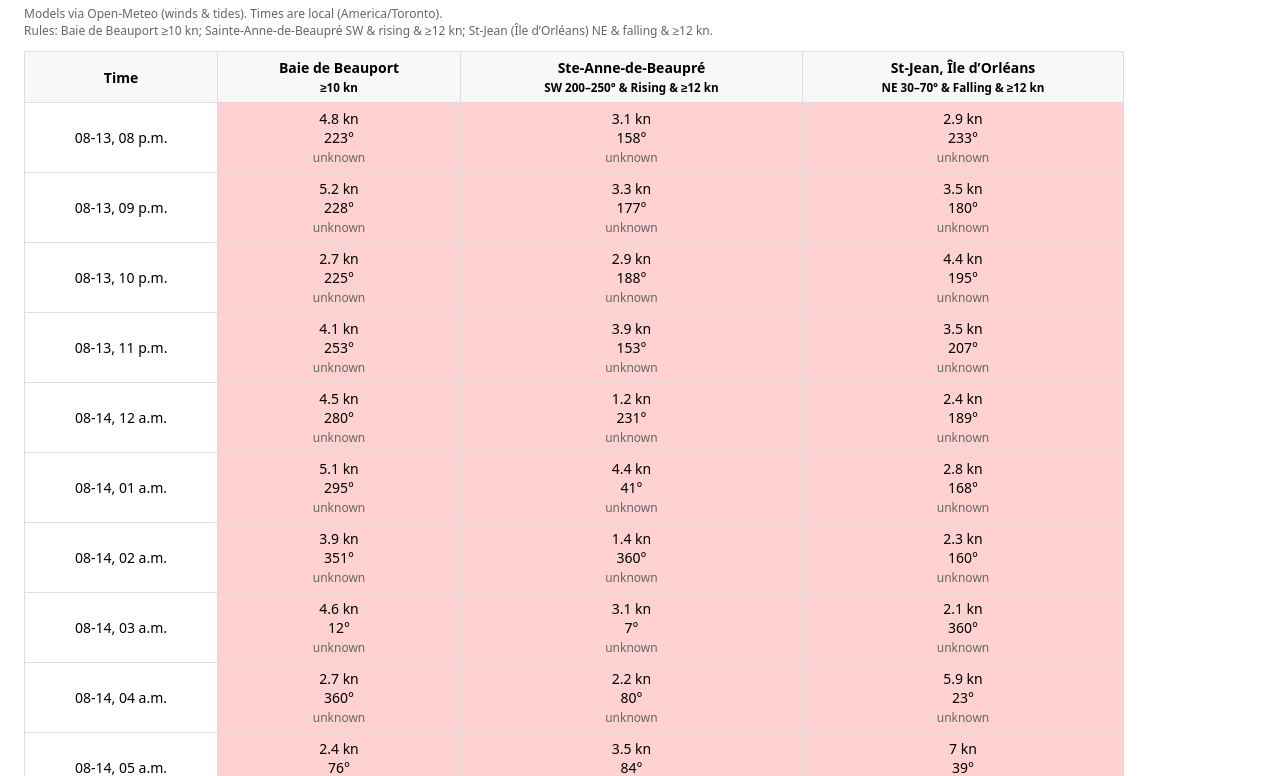
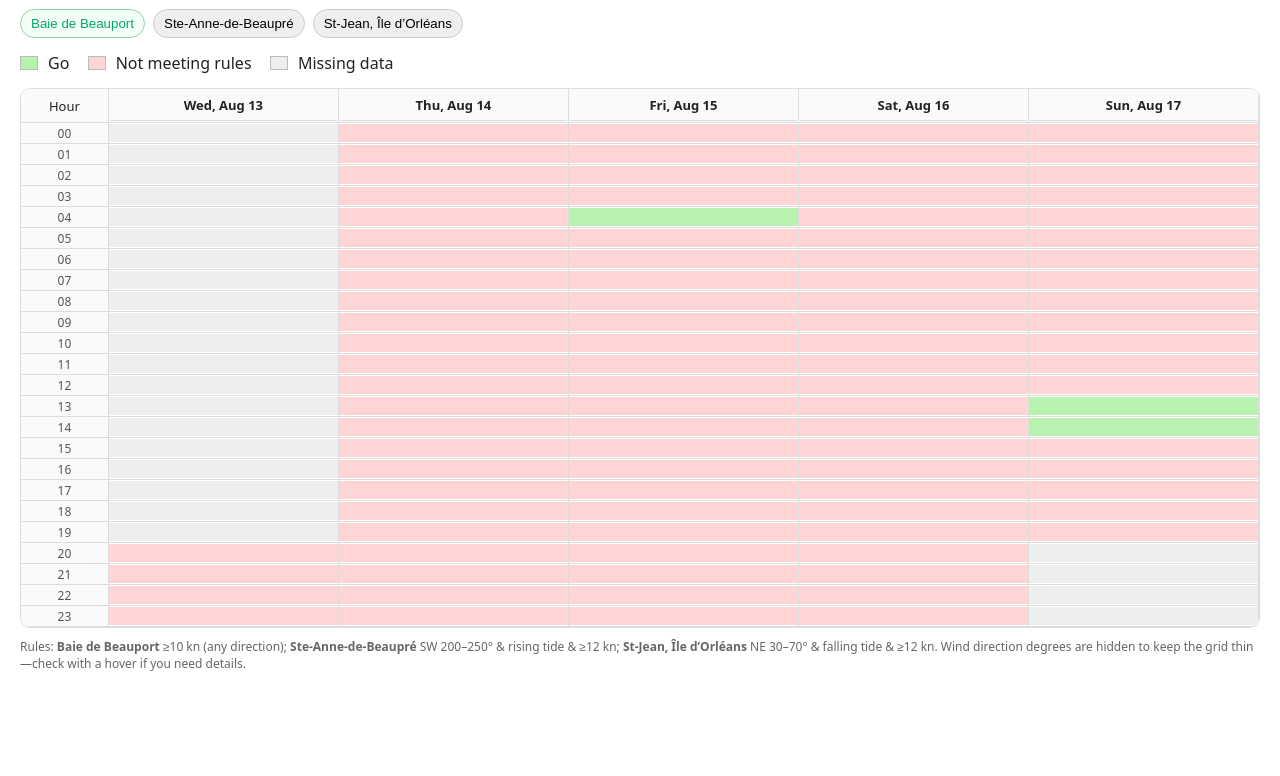
Before and after one commit to RopoGeek/wingfoil-windows-quebec, a plain HTML site: page index.html in a window 1280 px wide. Shown: the part 83-859 px from the top of the page. After the commit the page ends 800 px from the top, so only its background shows below. Drawn offline with Linux system fonts and the light colour scheme.

Commit message:
Update index.html

```diff
--- a/index.html
+++ b/index.html
@@ -4,61 +4,230 @@
 <meta name="viewport" content="width=device-width,initial-scale=1" />
 <title>Wingfoil Windows – Québec Area</title>
 <style>
-  body{font-family:system-ui,Segoe UI,Arial;margin:24px;max-width:1100px}
-  table{border-collapse:collapse;width:100%}
-  th,td{border:1px solid #ddd;padding:6px;text-align:center;font-size:14px}
-  th{position:sticky;top:0;background:#f8f8f8}
-  .ok{background:#c9f7c0} .no{background:#ffd1d1}
-  .mono{font-variant-numeric:tabular-nums}
-  .small{font-size:12px;color:#666}
-  .pill{display:inline-block;padding:2px 6px;border-radius:999px;border:1px solid #999;margin-left:6px;font-size:12px}
+  :root{
+    --ok:#b7f3af;       /* green */
+    --no:#ffd4d4;       /* red */
+    --neutral:#eee;     /* grey */
+    --grid-border:#ddd;
+    --text:#222;
+    --muted:#666;
+    --accent:#0b5;
+  }
+  body{font-family:system-ui,Segoe UI,Arial;margin:20px;color:var(--text)}
+  header{display:flex;align-items:center;gap:10px;flex-wrap:wrap}
+  h1{font-size:20px;margin:0}
+  .pill{border:1px solid #aaa;border-radius:999px;padding:2px 8px;font-size:12px;color:#444}
+  .muted{color:var(--muted);font-size:13px}
+  .tabs{display:flex;gap:8px;margin:14px 0}
+  .tab{padding:6px 10px;border:1px solid #ccc;border-radius:999px;cursor:pointer}
+  .tab.active{background:#f3fff6;border-color:#8fd4a8;color:#0a6}
+  .legend{display:flex;gap:10px;align-items:center;margin:6px 0 14px}
+  .swatch{width:16px;height:12px;border:1px solid #bbb;display:inline-block;vertical-align:middle}
+  .s-ok{background:var(--ok)} .s-no{background:var(--no)} .s-unk{background:var(--neutral)}
+
+  /* Matrix */
+  .matrix-wrap{overflow-x:auto;border:1px solid var(--grid-border);border-radius:10px}
+  table{border-collapse:separate;border-spacing:0;width:max-content;min-width:100%}
+  th,td{border-right:1px solid var(--grid-border);border-bottom:1px solid var(--grid-border)}
+  th{position:sticky;top:0;background:#fafafa;font-weight:600;font-size:13px}
+  th.day{min-width:120px;text-align:center}
+  th.hour{position:sticky;left:0;background:#fafafa;font-weight:500;width:44px}
+  td{height:18px;width:120px;padding:0}
+  .cell{height:18px}
+  /* Day separators (vertical) */
+  .day-head{padding:6px 4px;border-bottom:1px solid var(--grid-border)}
+  .date{font-weight:600}
+  .dow{font-size:12px;color:var(--muted)}
+  .day-col{background:linear-gradient(to right, rgba(0,0,0,0.03) 0 0)}
+  .hour-label{padding:0 6px;font-size:12px;color:#555}
+  .footnote{margin-top:10px;font-size:12px;color:var(--muted)}
+
+  /* Tooltip */
+  [title]{position:relative}
 </style>
-<h1>Wingfoil Windows – Québec Area <span class="pill">Local time</span></h1>
-<p class="small">Models via Open-Meteo (winds & tides). Times are local (America/Toronto).<br>
-Rules: Baie de Beauport ≥10 kn; Sainte-Anne-de-Beaupré SW & rising & ≥12 kn; St-Jean (Île d’Orléans) NE & falling & ≥12 kn.</p>
-<table id="grid"><thead></thead><tbody></tbody></table>
+
+<header>
+  <h1>Wingfoil Windows – Québec Area</h1>
+  <span class="pill">Local time (America/Toronto)</span>
+</header>
+<p class="muted">
+  Flip between spots below. Each grid shows <b>hours vertically (00–23)</b> and <b>days horizontally</b>.
+  Cells turn green only when your rules are met. Hover a cell to see wind (kn) and tide trend.
+</p>
+
+<div class="tabs" id="tabs"></div>
+
+<div class="legend">
+  <span class="swatch s-ok"></span> Go &nbsp;
+  <span class="swatch s-no"></span> Not meeting rules &nbsp;
+  <span class="swatch s-unk"></span> Missing data
+</div>
+
+<div id="matrices"></div>
+
+<p class="footnote">
+  Rules:
+  <b>Baie de Beauport</b> ≥10 kn (any direction);
+  <b>Ste-Anne-de-Beaupré</b> SW 200–250° & rising tide & ≥12 kn;
+  <b>St-Jean, Île d’Orléans</b> NE 30–70° & falling tide & ≥12 kn.
+  Wind direction degrees are hidden to keep the grid thin—check with a hover if you need details.
+</p>
+
 <script>
 (async function(){
+  // Load data
   let data;
   try{
     data = await fetch('forecast.json',{cache:'no-store'}).then(r=>r.json());
   }catch(e){
-    document.body.insertAdjacentHTML('beforeend','<p style="color:#b00">Could not load forecast.json. If you just set this up, run the “Update forecast” workflow once (Actions tab), or wait for it to run automatically.</p>');
+    document.body.insertAdjacentHTML('beforeend',
+      '<p style="color:#b00">Could not load forecast.json. Run the “Update forecast” workflow once (Actions tab), or wait for it to run automatically.</p>');
     return;
   }
-  const head = document.querySelector('#grid thead');
-  const body = document.querySelector('#grid tbody');
 
-  head.innerHTML = `
-    <tr>
-      <th>Time</th>
-      <th>Baie de Beauport<br><small>≥10 kn</small></th>
-      <th>Ste-Anne-de-Beaupré<br><small>SW 200–250° & Rising & ≥12 kn</small></th>
-      <th>St-Jean, Île d’Orléans<br><small>NE 30–70° & Falling & ≥12 kn</small></th>
-    </tr>`;
+  // Parse into a structure: days -> hours -> values per spot
+  // Spots: beauport, ste_anne, st_jean
+  const hours = data.hours || [];
+  if (!hours.length){
+    document.body.insertAdjacentHTML('beforeend',
+      '<p class="muted">No data yet. Run the “Update forecast” workflow, then refresh.</p>');
+    return;
+  }
 
-  for (const row of data.hours) {
-    const t = new Date(row.time).toLocaleString('en-CA', { timeZone: 'America/Toronto', hour: '2-digit', day: '2-digit', month: '2-digit' });
-    const b = row.beauport  || {};
-    const s = row.ste_anne  || {};
-    const j = row.st_jean   || {};
+  // Group by local day string
+  const toLocal = s => new Date(s);
+  const dayKey = d => d.toLocaleDateString('en-CA', { timeZone: 'America/Toronto' });
+  const dayLabel = d => d.toLocaleDateString('en-CA', { weekday:'short', month:'short', day:'2-digit', timeZone:'America/Toronto' });
 
-    function cell(obj, key){
-      const go = obj.go && obj.go[key];
-      const wind = (obj.wind_kn ?? '-') + ' kn';
-      const dir  = (obj.dir_deg ?? '-') + '°';
-      const tide = (obj.tide ?? '-');
-      return `<td class="${go ? 'ok':'no'}">${wind}<br>${dir}<br><span class="small">${tide}</span></td>`;
+  const byDay = new Map();
+  for(const row of hours){
+    const t = toLocal(row.time);
+    const key = dayKey(t);
+    if(!byDay.has(key)) byDay.set(key, []);
+    byDay.get(key).push(row);
+  }
+
+  // Ensure each day's hours are sorted
+  for(const arr of byDay.values()){
+    arr.sort((a,b)=> new Date(a.time)-new Date(b.time));
+  }
+
+  // Build per-spot matrices
+  const spots = [
+    {key:'beauport', label:'Baie de Beauport'},
+    {key:'ste_anne', label:'Ste-Anne-de-Beaupré'},
+    {key:'st_jean', label:'St-Jean, Île d’Orléans'},
+  ];
+
+  const tabBar = document.getElementById('tabs');
+  const matrices = document.getElementById('matrices');
+
+  spots.forEach((s,i)=>{
+    const tab = document.createElement('button');
+    tab.className = 'tab' + (i===0?' active':'');
+    tab.textContent = s.label;
+    tab.dataset.target = s.key;
+    tabBar.appendChild(tab);
+  });
+
+  function buildMatrix(spotKey){
+    // Create table: rows = 00..23, cols = days
+    const container = document.createElement('div');
+    container.className = 'matrix-wrap';
+    const tbl = document.createElement('table');
+
+    // Header row (empty corner + one th per day)
+    const thead = document.createElement('thead');
+    const htr = document.createElement('tr');
+
+    const corner = document.createElement('th');
+    corner.className = 'hour';
+    corner.textContent = 'Hour';
+    htr.appendChild(corner);
+
+    const dayOrder = Array.from(byDay.keys()).sort((a,b)=> new Date(a)-new Date(b));
+    dayOrder.forEach(dk=>{
+      const th = document.createElement('th');
+      th.className = 'day';
+      const dt = new Date(dk + 'T00:00:00-04:00'); // display only
+      th.innerHTML = `<div class="day-head"><div class="date">${dayLabel(dt)}</div></div>`;
+      htr.appendChild(th);
+    });
+    thead.appendChild(htr);
+    tbl.appendChild(thead);
+
+    // Build a map for quick access: map[dayKey][hour] = row[spotKey]
+    const map = {};
+    dayOrder.forEach(k=>{
+      map[k] = {};
+      const arr = byDay.get(k) || [];
+      arr.forEach(row=>{
+        const h = new Date(row.time).toLocaleString('en-CA',{ hour:'2-digit', hour12:false, timeZone:'America/Toronto' });
+        map[k][h] = row[spotKey] || {};
+      });
+    });
+
+    const tbody = document.createElement('tbody');
+
+    for(let hour=0; hour<24; hour++){
+      const hrStr = hour.toString().padStart(2,'0');
+      const tr = document.createElement('tr');
+
+      const th = document.createElement('th');
+      th.className = 'hour';
+      th.innerHTML = `<span class="hour-label">${hrStr}</span>`;
+      tr.appendChild(th);
+
+      dayOrder.forEach(dk=>{
+        const obj = map[dk][hrStr] || {};
+        const go = obj.go ? (obj.go.beauport ?? obj.go.ste_anne ?? obj.go.st_jean) : false;
+        // Determine background:
+        let bg = 'var(--neutral)';
+        if (obj.wind_kn == null) {
+          bg = 'var(--neutral)';
+        } else if (go) {
+          bg = 'var(--ok)';
+        } else {
+          bg = 'var(--no)';
+        }
+        const td = document.createElement('td');
+        const tide = (obj.tide ?? 'unknown');
+        const w = (obj.wind_kn == null ? '-' : obj.wind_kn + ' kn');
+        // we hide degrees to keep it thin; still include in tooltip if present
+        const deg = (obj.dir_deg == null ? '' : `, ${obj.dir_deg}°`);
+        td.innerHTML = `<div class="cell" title="${dk} ${hrStr}:00 — ${w}${deg} • tide: ${tide}"></div>`;
+        td.querySelector('.cell').style.background = bg;
+        tr.appendChild(td);
+      });
+
+      tbody.appendChild(tr);
     }
 
-    body.insertAdjacentHTML('beforeend', `
-      <tr>
-        <td class="mono">${t}</td>
-        ${cell(b,'beauport')}
-        ${cell(s,'ste_anne')}
-        ${cell(j,'st_jean')}
-      </tr>`);
+    tbl.appendChild(tbody);
+    container.appendChild(tbl);
+    return container;
   }
+
+  // Render all matrices but show only active one
+  const views = {};
+  spots.forEach((s,i)=>{
+    const v = buildMatrix(s.key);
+    v.style.display = i===0 ? 'block':'none';
+    v.id = 'view-'+s.key;
+    matrices.appendChild(v);
+    views[s.key] = v;
+  });
+
+  // Tab switching
+  tabBar.addEventListener('click', (e)=>{
+    const btn = e.target.closest('.tab');
+    if(!btn) return;
+    [...tabBar.children].forEach(b=>b.classList.remove('active'));
+    btn.classList.add('active');
+    const target = btn.dataset.target;
+    Object.values(views).forEach(v=>v.style.display='none');
+    views[target].style.display = 'block';
+  });
 })();
 </script>
 </html>
```
